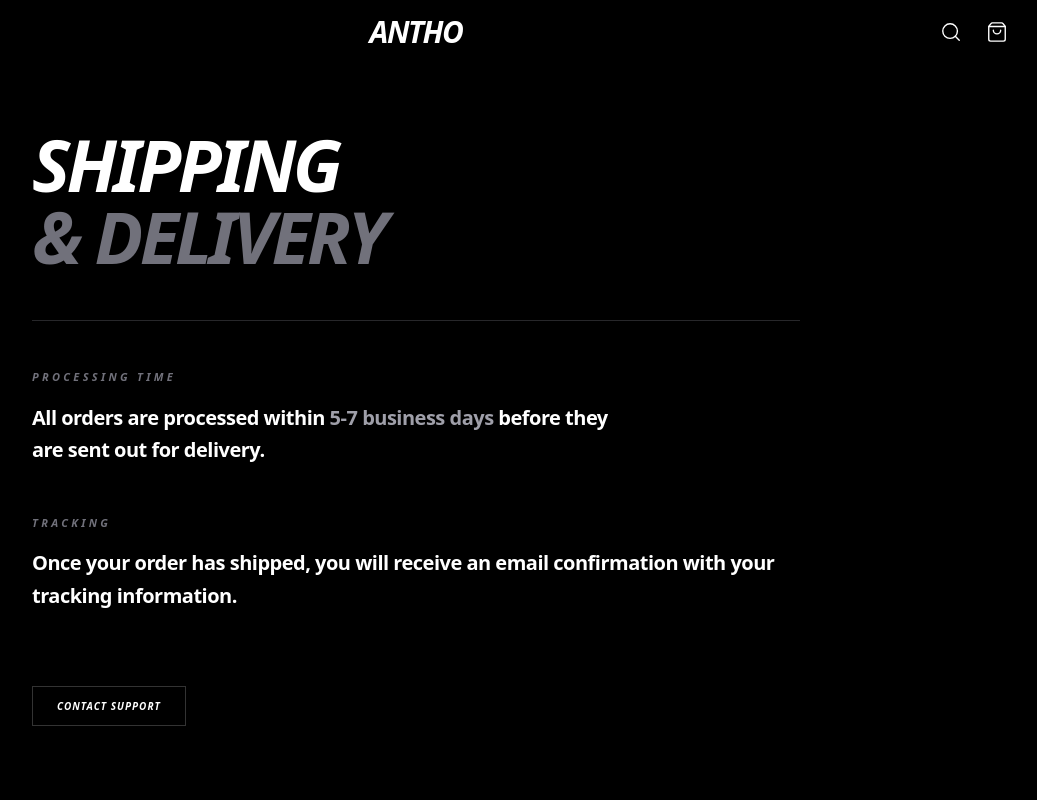
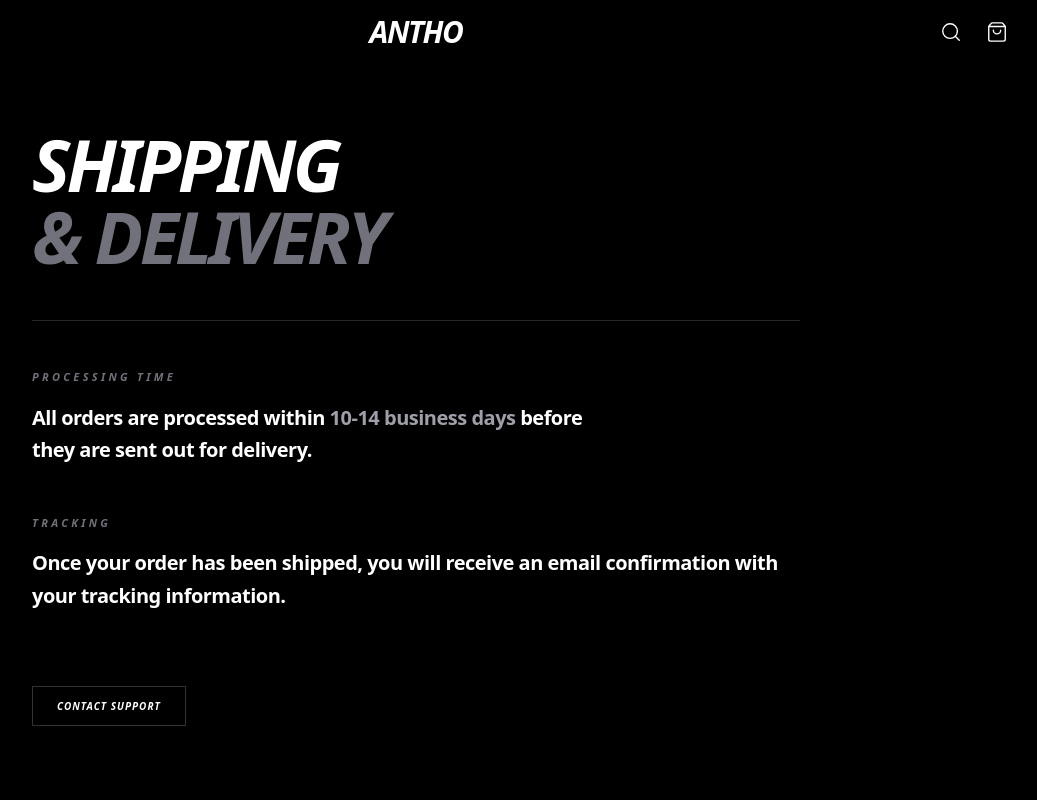
Before and after one commit to Molo-luwa/clothing-brand-website, a React (Vite) app: page /info in a window 1280 px wide. Shown: the top 800 px of the page, without its empty margins (224-1261 px from the left). Built offline with nearby package versions, Linux system fonts and the light colour scheme.

Commit message:
Update processing time and fix grammar in Info component

```diff
--- a/src/components/Info.jsx
+++ b/src/components/Info.jsx
@@ -19,7 +19,7 @@
               Processing Time
             </p>
             <p className="text-lg md:text-xl font-bold tracking-tight leading-relaxed max-w-xl">
-              All orders are processed within <span className="text-zinc-400">5-7 business days</span> before they are sent out for delivery.
+              All orders are processed within <span className="text-zinc-400">10-14 business days</span> before they are sent out for delivery.
             </p>
           </section>
 
@@ -28,7 +28,7 @@
               Tracking
             </p>
             <p className="text-lg md:text-xl font-bold tracking-tight leading-relaxed">
-              Once your order has shipped, you will receive an email confirmation with your tracking information.
+              Once your order has been shipped, you will receive an email confirmation with your tracking information.
             </p>
           </section>
         </div>
```
